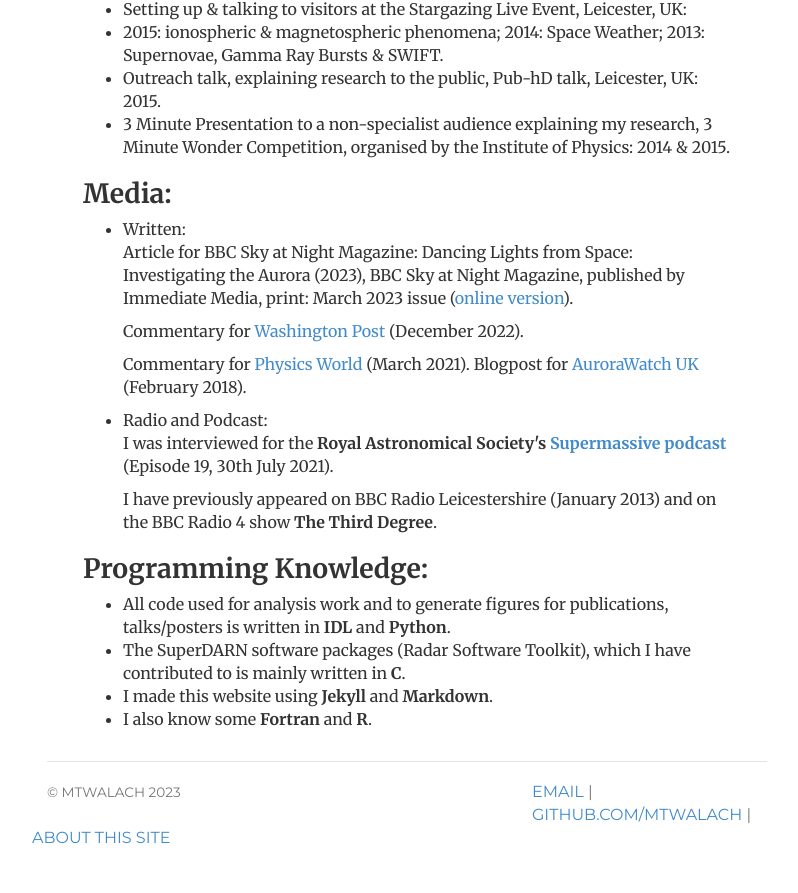
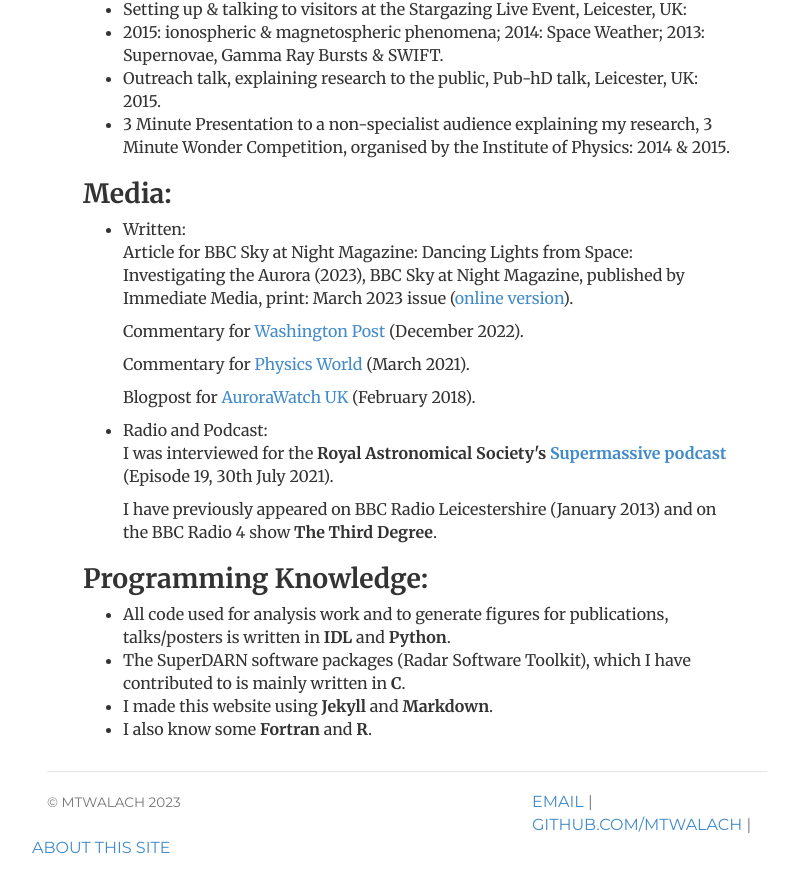
Before and after one commit to mtwalach/mtwalach.github.io, a Jekyll site: the page built from cv/index.html, in a window 1280 px wide and 900 px high, scrolled down 3479 px. Shown: the top 893 px of the window, without its empty margins (233-1031 px from the left). Built offline with Jekyll 4.4.1, drawn with Linux system fonts in a browser that asks for light colours.

```diff
--- a/cv/index.html
+++ b/cv/index.html
@@ -151,9 +151,9 @@ description:   Maria-Theresia Walach // Space plasma physics & planetary science
 			<h2>Media:</h2>
 				<ul>
 					<li> Written:
-						<p> Article for BBC Sky at Night Magazine: Dancing Lights from Space: Investigating the Aurora (2023), BBC Sky at Night Magazine, published by Immediate Media, print: March 2023 issue (<a href="https://www.skyatnightmagazine.com/space-science/what-causes-the-aurora/">online version</a>).
-						<p> Commentary for <a href="https://www.washingtonpost.com/climate-environment/2022/12/15/space-hurricanes-auroras/">Washington Post</a> (December 2022).
-						<p> Commentary for <a href="https://physicsworld.com/a/space-hurricane-observed-in-the-earths-upper-atmosphere/">Physics World</a> (March 2021).
+						<p> Article for BBC Sky at Night Magazine: Dancing Lights from Space: Investigating the Aurora (2023), BBC Sky at Night Magazine, published by Immediate Media, print: March 2023 issue (<a href="https://www.skyatnightmagazine.com/space-science/what-causes-the-aurora/">online version</a>).</p>
+						<p> Commentary for <a href="https://www.washingtonpost.com/climate-environment/2022/12/15/space-hurricanes-auroras/">Washington Post</a> (December 2022).</p>
+						<p> Commentary for <a href="https://physicsworld.com/a/space-hurricane-observed-in-the-earths-upper-atmosphere/">Physics World</a> (March 2021).</p>
 						Blogpost for  <a href="http://wp.lancs.ac.uk/aurorawatchuk/2018/02/09/changing-the-perspective-looking-at-the-aurora-from-space/">AuroraWatch UK</a> (February 2018).</p> </li>
 
 					<li> Radio and Podcast:
```
